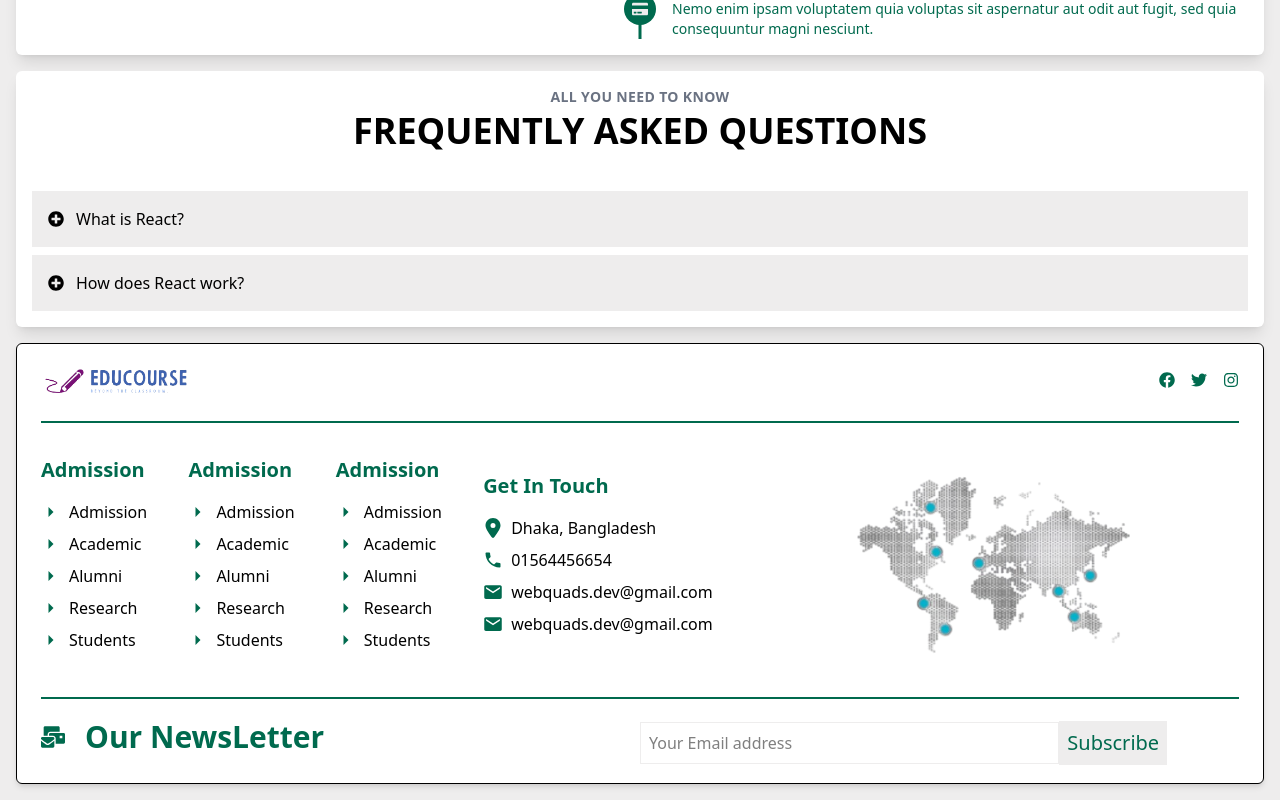
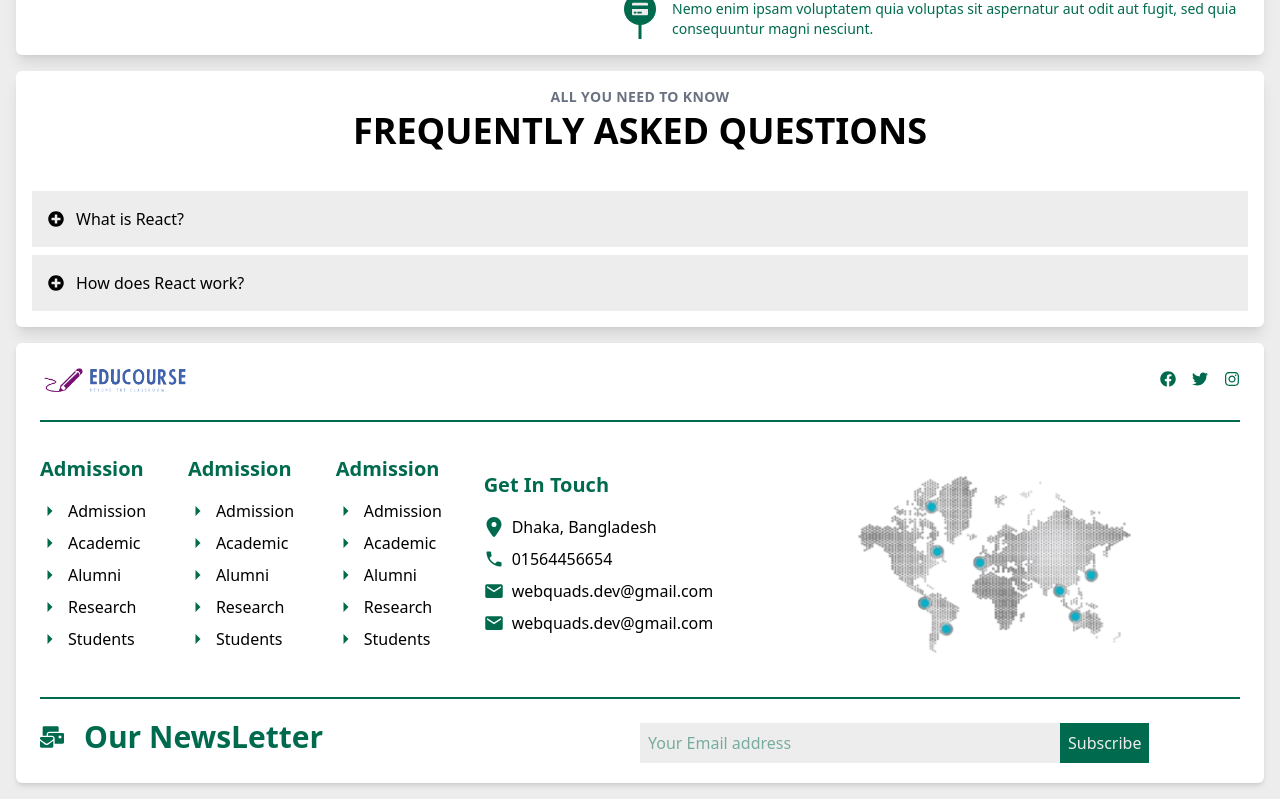
Before and after one commit to eduCourseOrg/eduCourse-client, a React (Vite) app: page / in a window 1280 px wide. Shown: the part 3055-3855 px from the top of the page. Built offline with nearby package versions, Linux system fonts and the light colour scheme; no server answers.

Commit message:
pull from development and minor change in footer

```diff
--- a/src/Shared/Footer/Footer.jsx
+++ b/src/Shared/Footer/Footer.jsx
@@ -7,7 +7,7 @@ import footerlogo from '/images/Footer/footer.png';
 
 const Footer = () => {
     return (
-        <footer className="border bg-white rounded-md shadow-md py-4 px-6">
+        <footer className="bg-white rounded-md shadow-md py-4 px-6">
             <div className='flex items-center justify-between border-b-2 border-[var(--color-primary)] pb-5 mb-5'>
                 <img src={logo} alt="logo" className='w-[50%] md:w-[13%]' />
                 <div className="flex items-center space-x-4">
@@ -76,8 +76,8 @@ const Footer = () => {
             <div className='md:flex space-y-3 justify-between items-center'>
                 <h2 className='text-3xl font-bold text-primary flex gap-5 items-center'><FaMailBulk className='text-2xl text-primary'></FaMailBulk> Our NewsLetter</h2>
                 <div className='flex items-center md:w-[50%]'>
-                    <input type="email" name="email" id="" placeholder='Your Email address' className='border-1 border-secondary p-2 w-[70%]'/>
-                    <button className='bg-secondary text-primary text-xl p-2'>Subscribe</button>
+                    <input type="email" name="email" id="" placeholder='Your Email address' className='p-2 w-[70%] bg-secondary text-primary '/>
+                    <button className='bg-primary text-secondary p-2 '>Subscribe</button>
                 </div>
             </div>
         </footer>
```
